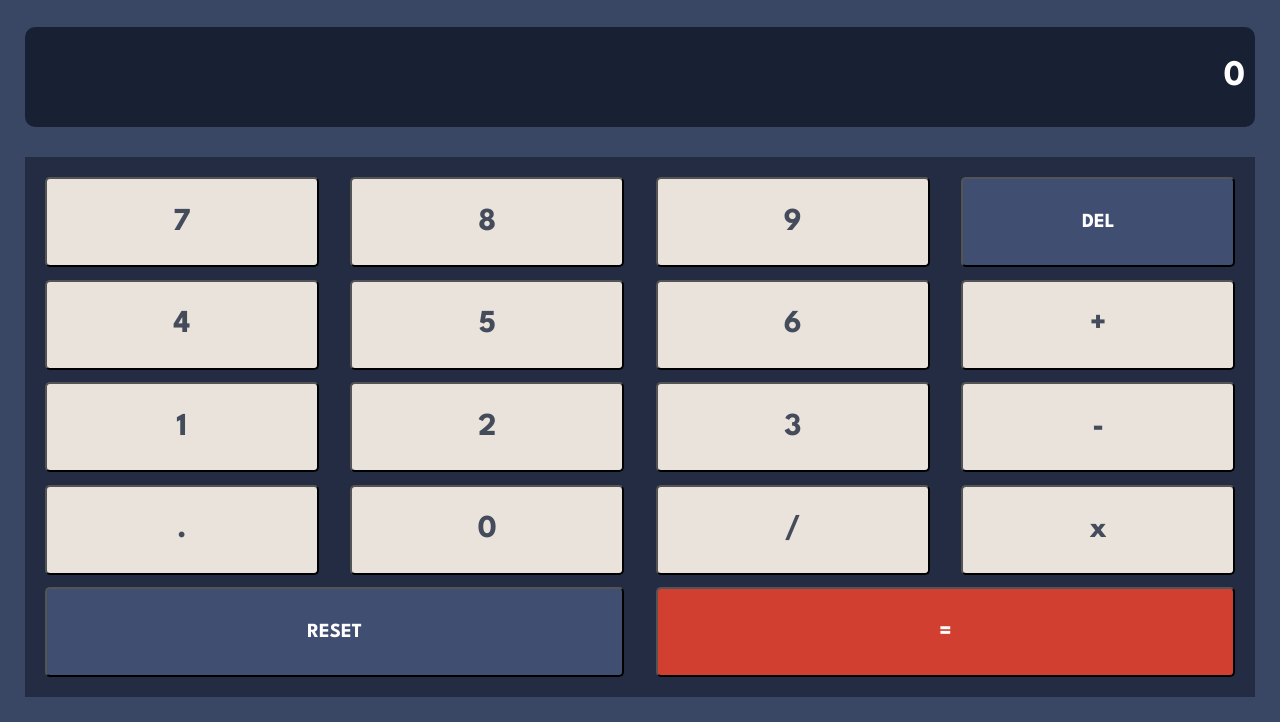
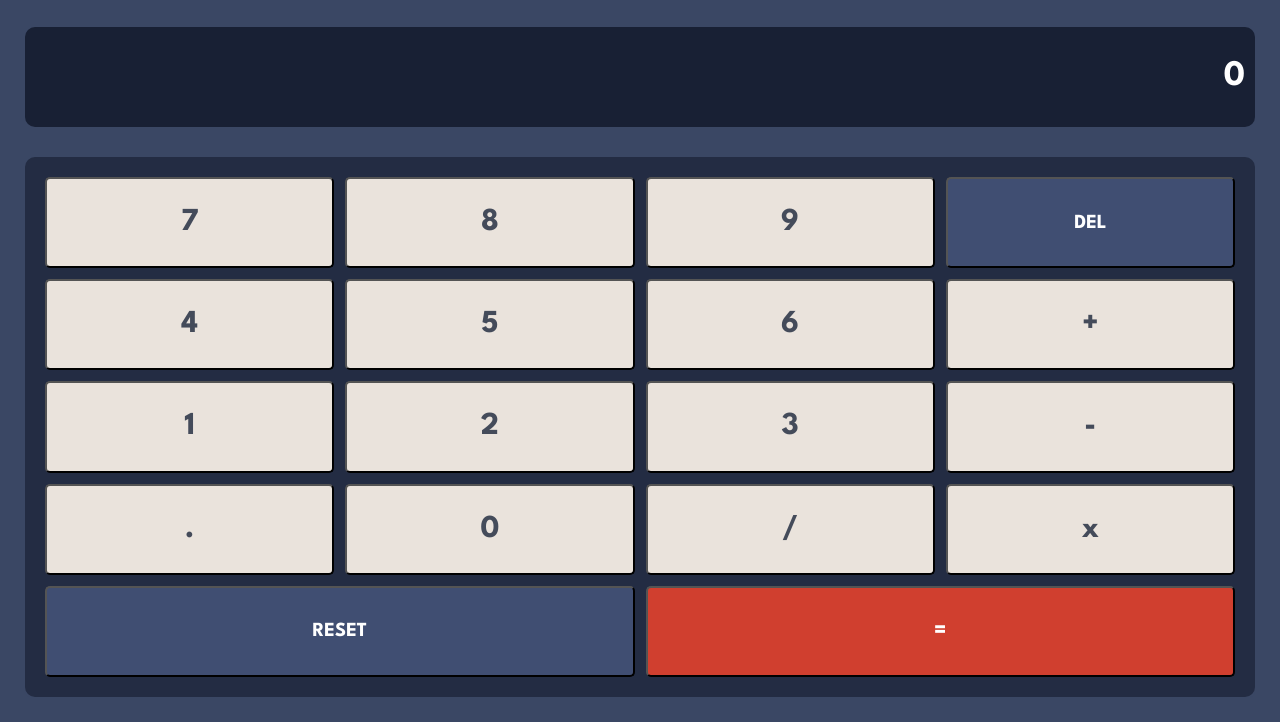
Before and after one commit to skjyrte/eval-free-calculator, a website built with webpack: page dist/index.html in a window 1280 px wide. Shown: the part 78-800 px from the top of the page. Built offline with Linux system fonts and the light colour scheme.

Commit message:
iphone fixed

```diff
--- a/src/calculator.ts
+++ b/src/calculator.ts
@@ -75,16 +75,19 @@ function resetValues() {
 }
 
 function calculate() {
-  const operatorExp = new RegExp(/(?=[+|\-|\/|*])|(?<=[+|\-|\/|*])/g);
+  const operatorExp = new RegExp(/([+\-\/\*])/g);
   dividerMultiplier(operatorExp);
 }
 
 function dividerMultiplier(operatorExp: any) {
   try {
-    const operator = new RegExp(/([\/|*])/g);
+    const operator = new RegExp(/([\/\*])/g);
     while (currentValue.search(operator) !== -1) {
       let currentOperator: string = currentValue[currentValue.search(operator)];
+      console.log(currentOperator);
+      console.log(currentValue);
       let indexArray: Array<string> = currentValue.split(operatorExp);
+      console.log(indexArray);
 
       let indexB: number = indexArray.indexOf(currentOperator);
       let indexA: number = indexB - 1;
--- a/src/index.ts
+++ b/src/index.ts
@@ -2,4 +2,4 @@ import "./styles/reset.css";
 import "./styles/styles.scss";
 
 import "./theme.ts";
-//import "./calculator.ts";
+import "./calculator.ts";
--- a/src/styles/styles.scss
+++ b/src/styles/styles.scss
@@ -87,7 +87,7 @@ body {
 }
 
 .keyboardFrame {
-  //border-radius: 10px;
+  border-radius: 10px;
   background-color: var(--color7);
   padding: 20px;
   flex: 1;
@@ -97,10 +97,15 @@ body {
 .keyboard {
   width: 100%;
   display: grid;
-  grid-template-columns: 23% 23% 23% 23%;
-  grid-template-rows: 18% 18% 18% 18% 18%;
-  row-gap: 2.5%;
-  column-gap: 2.67%;
+  grid-template-columns: minmax(0, 1fr) minmax(0, 1fr) minmax(0, 1fr) minmax(
+      0,
+      1fr
+    );
+  grid-template-rows:
+    minmax(0, 1fr) minmax(0, 1fr) minmax(0, 1fr) minmax(0, 1fr)
+    minmax(0, 1fr);
+  row-gap: 11px;
+  column-gap: 11px;
   grid-template-areas:
     "keySeven keyEight keyNine keyDel"
     "keyFour keyFive keySix keyAdd"
@@ -110,6 +115,11 @@ body {
 }
 
 .gridItem {
+  width: 100%;
+  padding: 0;
+  display: flex;
+  align-items: center;
+  justify-content: center;
   background-color: var(--color4);
   font-size: 32px;
   text-align: center;
@@ -245,14 +255,15 @@ body {
   }
 }
 
-.activatedStateOff,
-.activatedStateOn {
-  &:hover {
-    transition: 0.5s;
-    background-color: var(--color4);
+@media (hover: hover) {
+  .activatedStateOff,
+  .activatedStateOn {
+    &:hover {
+      transition: 0.5s;
+      background-color: var(--color4);
+    }
   }
 }
-
 .activatedStateOff {
   background-color: transparent;
 }
```
Also changed, not shown: dist/bundle.js, 1 other file.
